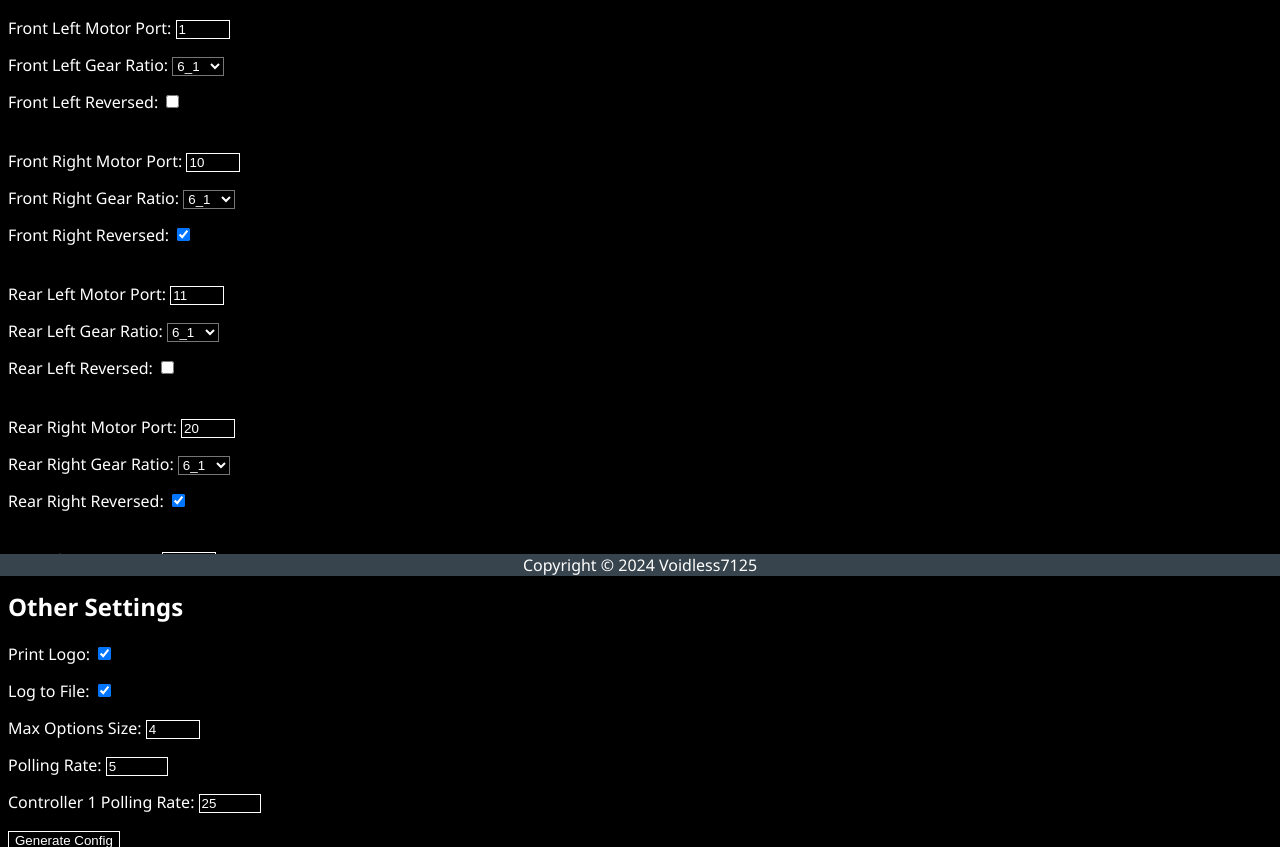
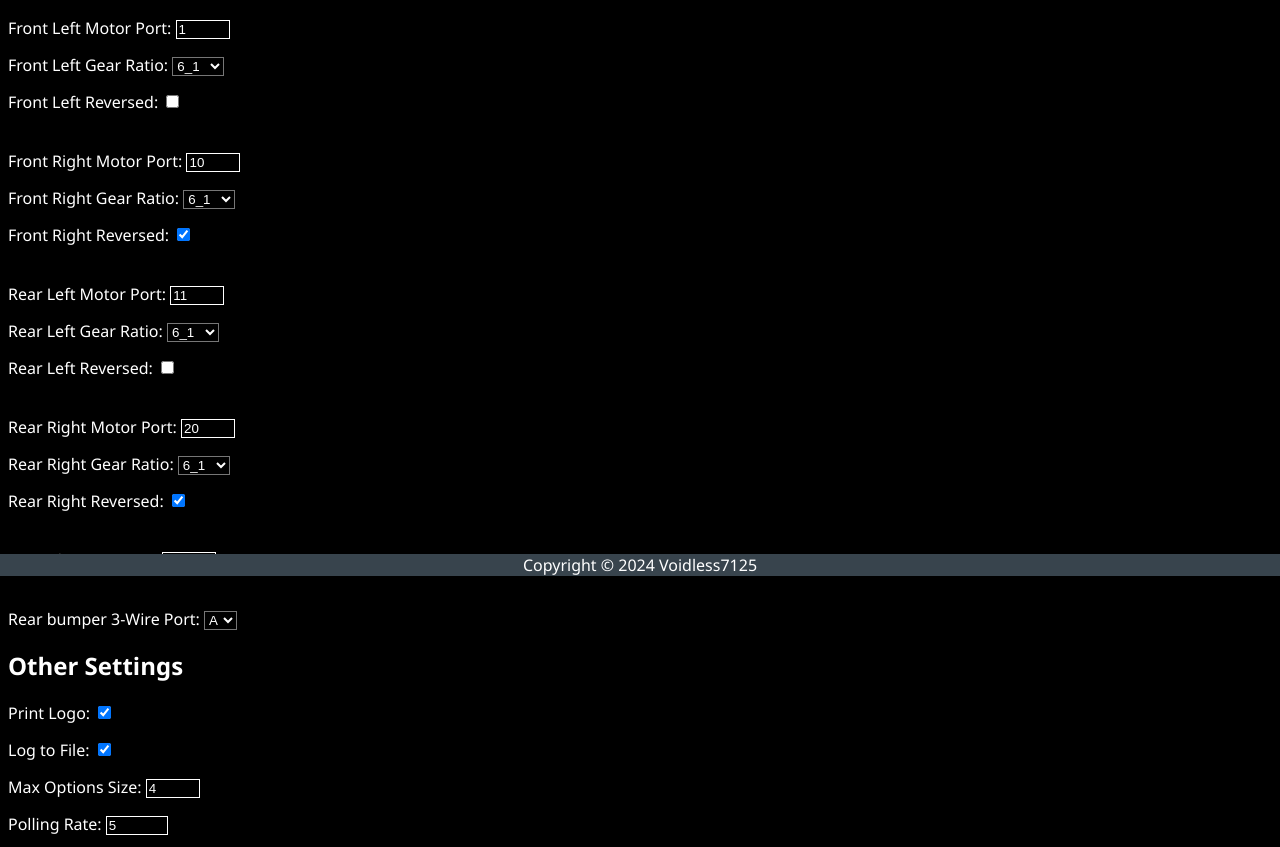
Before and after one commit to RanchoDVT/Comp-V5, a plain HTML site: page projects.html in a window 1280 px wide. Shown: the part 224-1071 px from the top of the page. Drawn offline with nearby package versions, Linux system fonts and the light colour scheme; no server answers.

Commit message:
0.4 Rear bumper added

```diff
--- a/main.js
+++ b/main.js
@@ -90,6 +90,10 @@ document.addEventListener('DOMContentLoaded', function () {
   {
       PORT=${formData.get('inertial_port')}
   }
+  Rear_Bumper
+  {
+      PORT=${formData.get('rear_bumper_port')}
+  }
   PRINTLOGO=${formData.has('print_logo')}
   LOGTOFILE=${formData.has('log_to_file')}
   MAXOPTIONSSIZE=${formData.get('max_options_size')}
@@ -97,7 +101,7 @@ document.addEventListener('DOMContentLoaded', function () {
   CTRLR1POLLINGRATE=${formData.get('ctrlr1_polling_rate')}
   VERSION=${await getLatestReleaseVersion()}
 }`
-completeCheck = true;
+      completeCheck = true;
 
       configOutput.textContent = config;
 
--- a/projects.html
+++ b/projects.html
@@ -104,7 +104,20 @@
             <label for="inertial-port">Inertial Sensor Port:</label>
             <input type="number" id="inertial-port" name="inertial_port" min="0" max="20" value="3" required>
         </div>
-
+        <br>
+        <div>
+            <label for="Rear_Bumper">Rear bumper 3-Wire Port:</label>
+            <select id="rear-bumper" name="rear_bumper_port" required>
+                <option value="A">A</option>
+                <option value="B">B</option>
+                <option value="C">C</option>
+                <option value="D">D</option>
+                <option value="E">E</option>
+                <option value="F">F</option>
+                <option value="G">G</option>
+            </select>
+        </div>
+        </div>
         <h2>Other Settings</h2>
         <div class="form-group">
             <label for="print-logo">Print Logo:</label>
```
Also changed, not shown: contact.html (+0 -1 lines).
